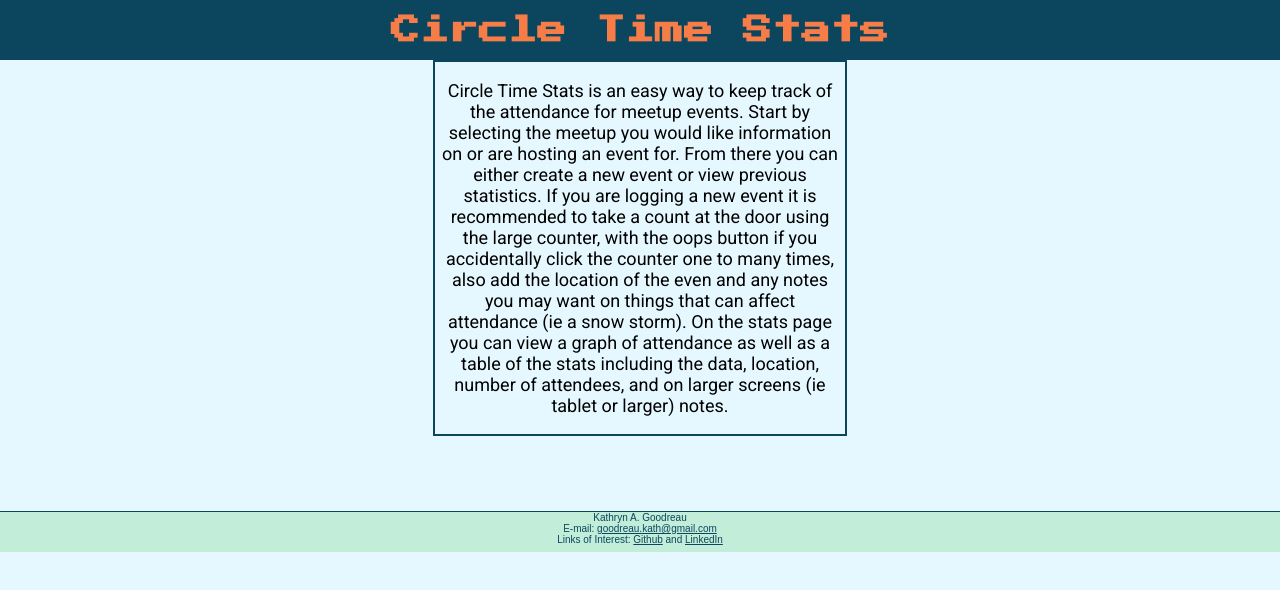
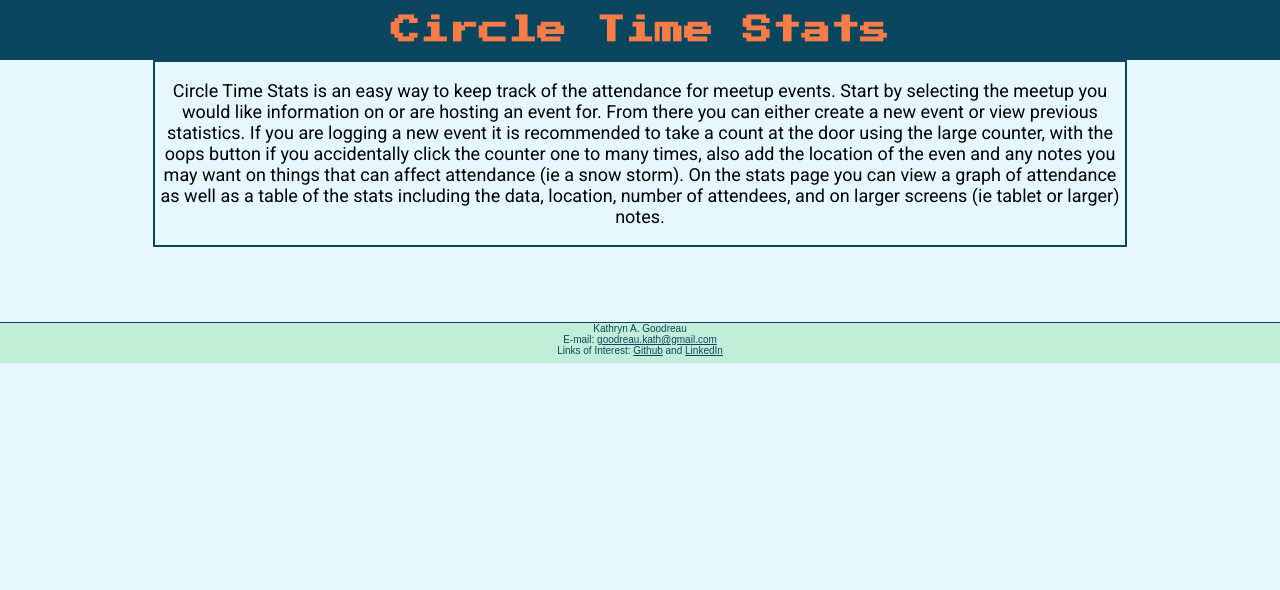
Before and after one commit to KGood93/circle-stats-app, a React (Create React App) app: page / in a window 1280 px wide. Shown: the top 590 px of the page. Built offline with nearby package versions, Linux system fonts and the light colour scheme; no server answers.

Commit message:
large format appDescription width

```diff
--- a/src/components/MeetupSection/MeetupSection.css
+++ b/src/components/MeetupSection/MeetupSection.css
@@ -16,6 +16,6 @@
 
 @media screen and (min-width: 420px) {
     .appDescription {
-        width: 400px;
+        width: 75%;
     }
 }
```
